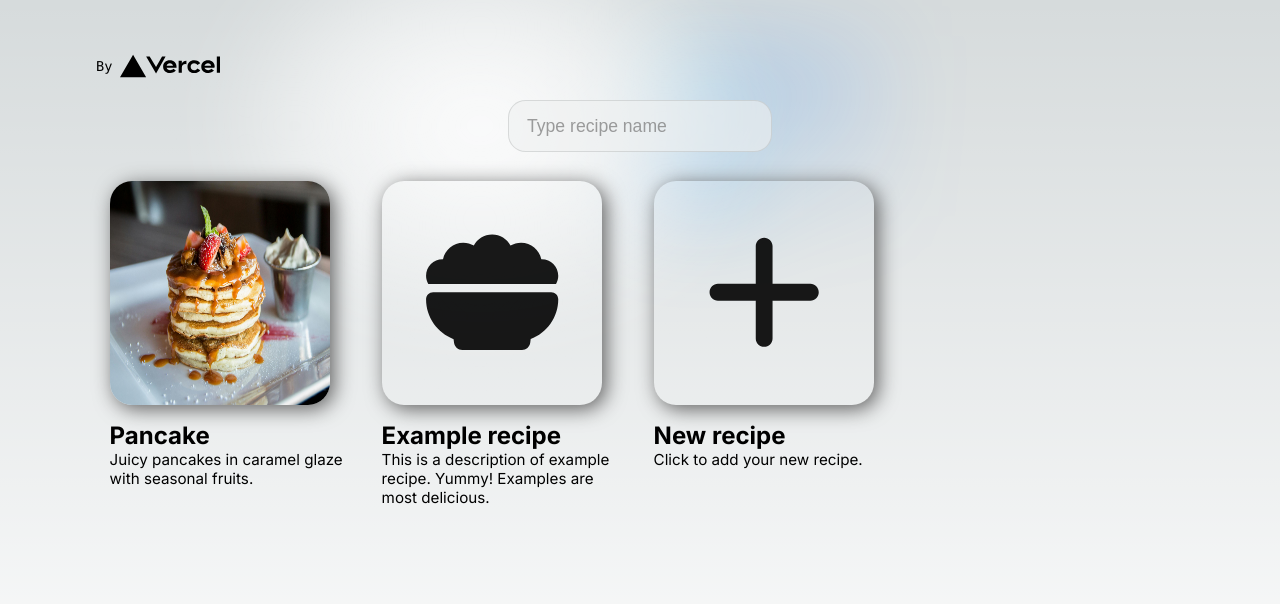
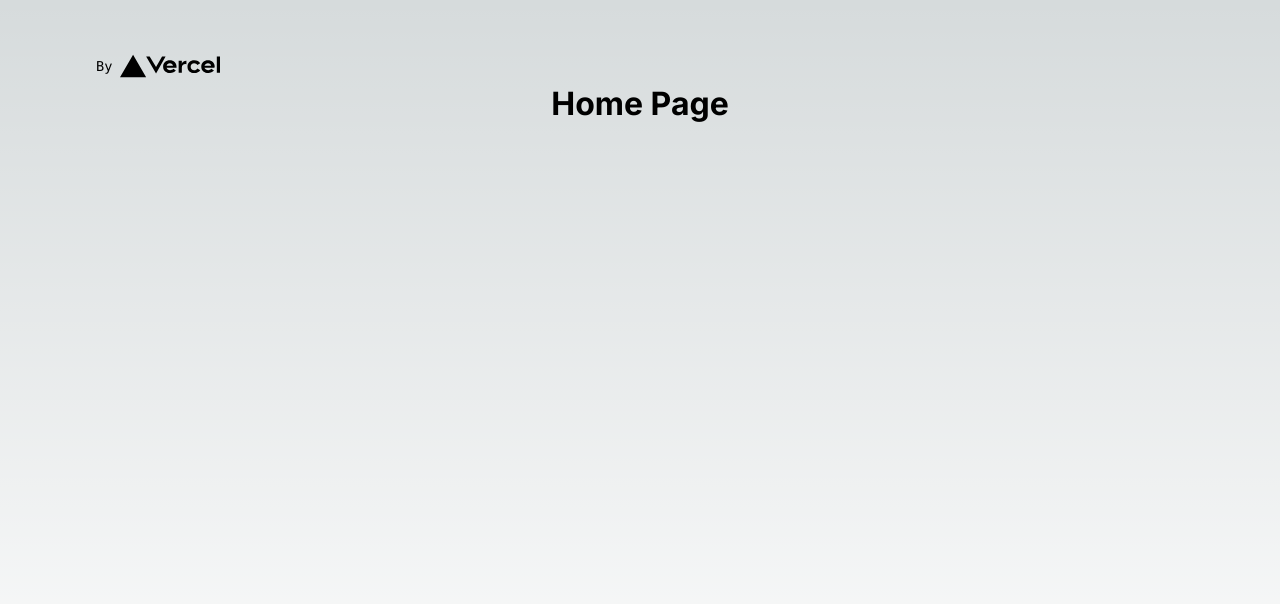
Before and after one commit to casper-j-sledz/react-blossom-cook-book, a Next.js app: page / in a window 1280 px wide. Shown: the top 604 px of the page. Built offline with nearby package versions, Linux system fonts and the light colour scheme.

Commit message:
RouterProvider

```diff
--- a/package.json
+++ b/package.json
@@ -15,8 +15,10 @@
     "next": "14.2.4",
     "react": "^18",
     "react-dom": "^18",
+    "react-router-dom": "^6.24.1",
     "sass": "^1.77.6",
-    "styled-components": "^6.1.11"
+    "styled-components": "^6.1.11",
+    "web-vitals": "^2.1.4"
   },
   "devDependencies": {
     "@types/node": "^20",
--- a/src/app/page.tsx
+++ b/src/app/page.tsx
@@ -4,18 +4,18 @@ import Image from "next/image";
 import styles from "./page.module.scss";
 import { DemoAnchor } from "./demos";
 import { RecipeGrid } from "./recipe-grid.component";
+import { RouterProvider, createBrowserRouter } from "react-router-dom";
 
-// TODO:
-// ustawienia, język polski, angielski
-// łatwe wyszukiwanie przepisów
-// responsywna splikacja
-// użycie darmowych ikon i obrazów
-// tworzenie szybkich list zakupów
-// porcje mała duża średnia zdefiniuj własną
+function HomePage() {
+  return <h1>Home Page</h1>
+}
 
-export default function Home() {
+function ProductsPage() {
+  return <h1>Products Page</h1>
+}
+
+function Logo() {
   return (
-    <main className={styles.main}>
     <div className={styles.description}>
     <div>
       <a
@@ -35,8 +35,21 @@ export default function Home() {
       </a>
     </div>
   </div>
-      <RecipeGrid/>
-      {/* <DemoAnchor/> */}
+  )
+}
+
+const router = createBrowserRouter([
+  { path: '/', element: <HomePage/>},
+  { path: '/products', element: <ProductsPage/>},
+  { path: '/recipes', element: <RecipeGrid/>},
+  { path: '/demo', element: <DemoAnchor/>},
+]);
+
+export default function Home() {
+  return (
+    <main className={styles.main}>
+      <Logo/>
+      <RouterProvider router={router}/>
     </main>
   );
 }
```
Also changed, not shown: 1 other file (tests, documents, lock files or other folders). Lines whose indentation alone changed are shown as unchanged.
